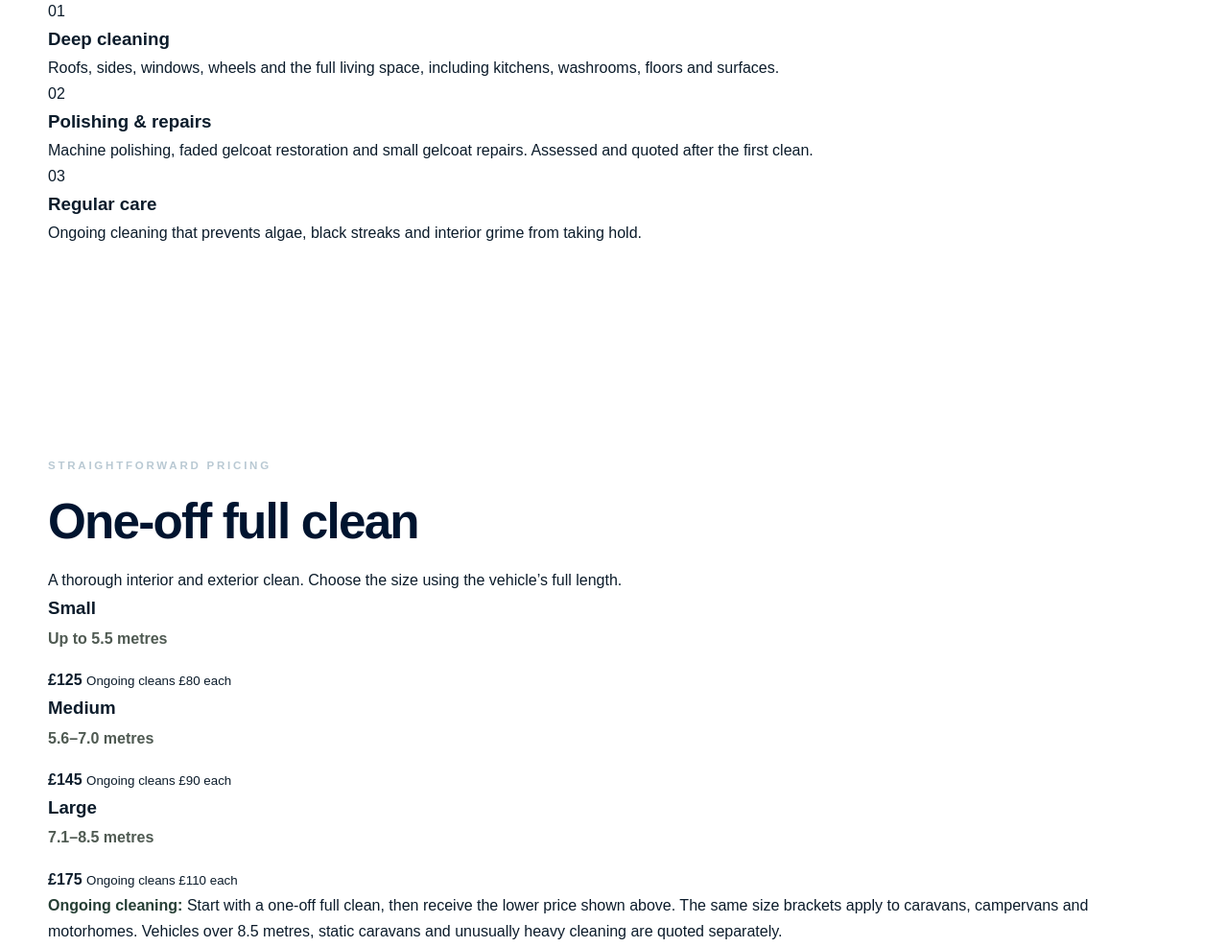
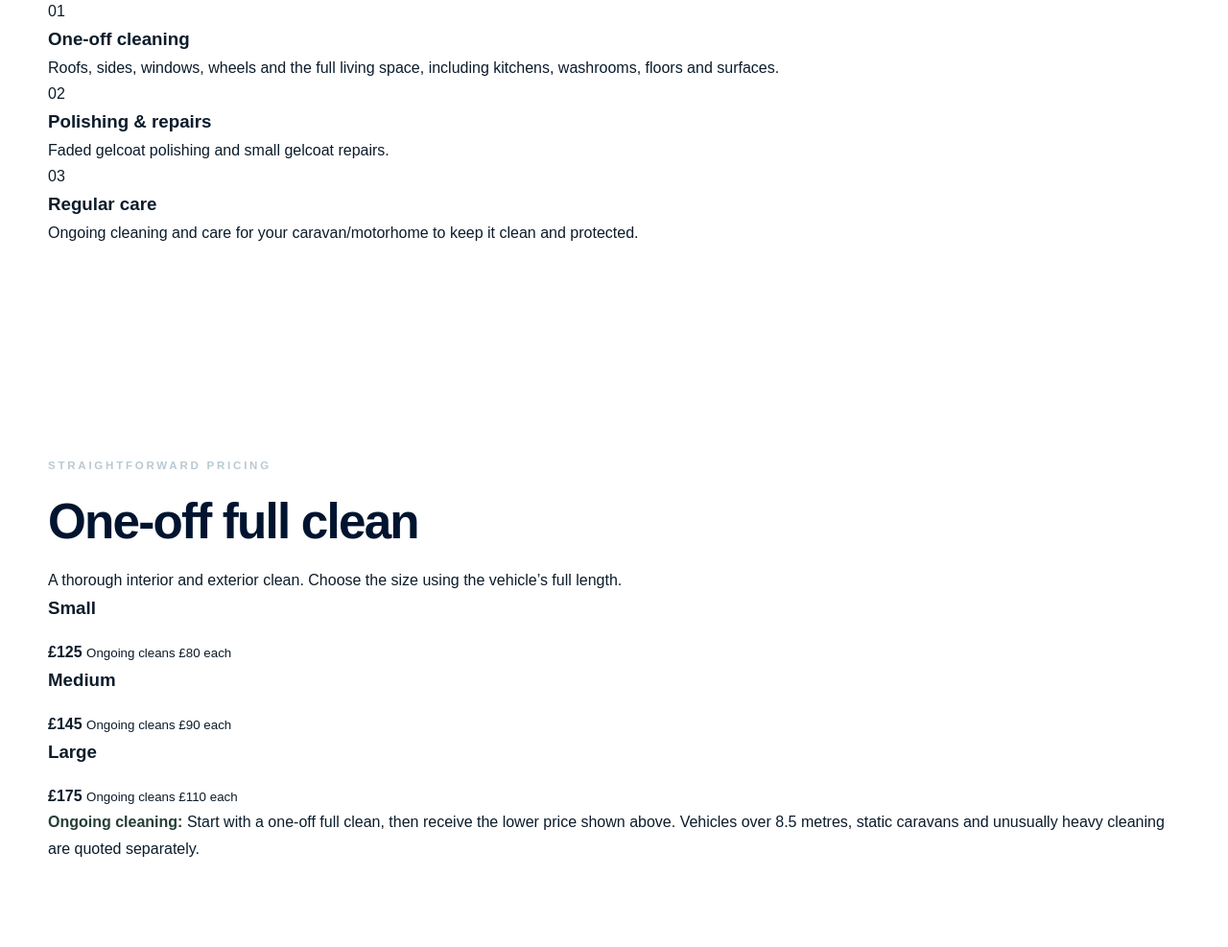
Before and after one commit to defeaz/caravan-revival, a website: page public/index.html in a window 1280 px wide. Shown: the part 1121-2108 px from the top of the page at 96% size. Drawn offline with Linux system fonts and the light colour scheme.

Commit message:
Update index.html

```diff
--- a/public/index.html
+++ b/public/index.html
@@ -109,7 +109,7 @@
       <div class="service-list">
         <article>
           <span>01</span>
-          <h3>Deep cleaning</h3>
+          <h3>One-off cleaning</h3>
           <p>
             Roofs, sides, windows, wheels and the full living space, including
             kitchens, washrooms, floors and surfaces.
@@ -120,8 +120,7 @@
           <span>02</span>
           <h3>Polishing &amp; repairs</h3>
           <p>
-            Machine polishing, faded gelcoat restoration and small gelcoat
-            repairs. Assessed and quoted after the first clean.
+            Faded gelcoat polishing and small gelcoat repairs.
           </p>
         </article>
 
@@ -129,8 +128,7 @@
           <span>03</span>
           <h3>Regular care</h3>
           <p>
-            Ongoing cleaning that prevents algae, black streaks and interior
-            grime from taking hold.
+            Ongoing cleaning and care for your caravan/motorhome to keep it clean and protected.
           </p>
         </article>
       </div>
@@ -150,21 +148,21 @@
       <div class="price-grid">
         <article>
           <h3>Small</h3>
-          <p class="size-band">Up to 5.5 metres</p>
+          <p class="size-band"></p>
           <strong>£125</strong>
           <small>Ongoing cleans £80 each</small>
         </article>
 
         <article>
           <h3>Medium</h3>
-          <p class="size-band">5.6–7.0 metres</p>
+          <p class="size-band"></p>
           <strong>£145</strong>
           <small>Ongoing cleans £90 each</small>
         </article>
 
         <article>
           <h3>Large</h3>
-          <p class="size-band">7.1–8.5 metres</p>
+          <p class="size-band"></p>
           <strong>£175</strong>
           <small>Ongoing cleans £110 each</small>
         </article>
@@ -173,8 +171,7 @@
       <p class="price-note">
         <strong>Ongoing cleaning:</strong>
         Start with a one-off full clean, then receive the lower price shown
-        above. The same size brackets apply to caravans, campervans and
-        motorhomes. Vehicles over 8.5 metres, static caravans and unusually
+        above. Vehicles over 8.5 metres, static caravans and unusually
         heavy cleaning are quoted separately.
       </p>
     </section>
```
